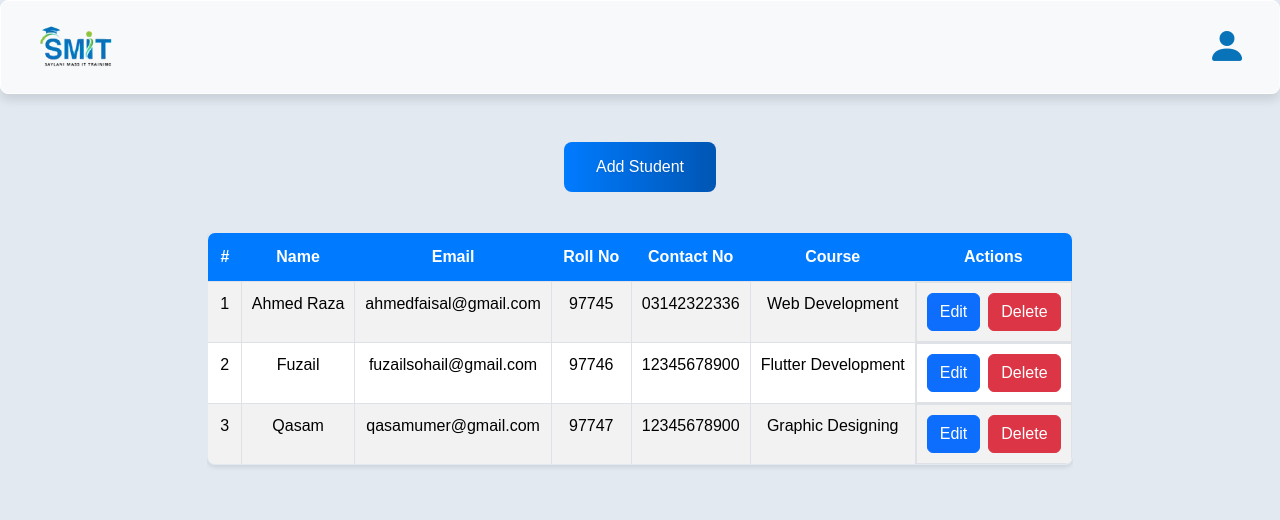
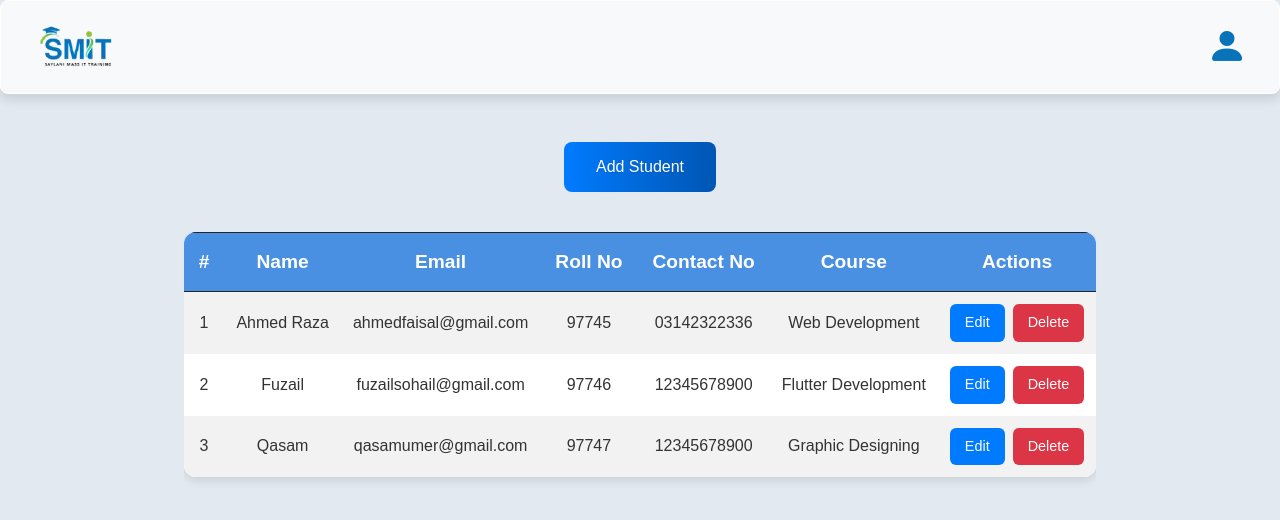
Before and after one commit to ahmedraza13/Student-Crud, a React (Vite) app: page / in a window 1280 px wide. Shown: the top 520 px of the page. Built offline with nearby package versions, Linux system fonts and the light colour scheme.

Commit message:
ui change

```diff
--- a/src/index.css
+++ b/src/index.css
@@ -198,70 +198,105 @@ nav {
   }
 }
 
-/* Centering the table container */
+/* Enhanced Table Styling */
 .table-wrapper {
   display: flex;
   justify-content: center;
   align-items: center;
   padding: 20px;
   margin: 20px auto;
-  width: 90%; /* Adjust width as needed */
+  width: 90%;
 }
 
-/* Table styling */
+/* Custom Table Styles */
 .custom-table {
-  border: 1px solid #dee2e6;
-  border-radius: 8px;
+  border: none;
+  border-radius: 12px;
   overflow: hidden;
-  box-shadow: 0 2px 5px rgba(0, 0, 0, 0.1);
+  box-shadow: 0 4px 8px rgba(0, 0, 0, 0.1);
+  background-color: #ffffff;
 }
 
-/* Header styles */
+/* Table Header */
 .custom-table thead th {
-  background-color: #007bff;
-  color: #fff;
+  background-color: #4a90e2; /* Light blue color */
+  color: #ffffff;
+  font-size: 1.2rem;
   text-align: center;
-  font-weight: bold;
-  padding: 12px;
+  font-weight: 600;
+  padding: 15px;
   border: none;
 }
 
-/* Row styles */
+/* Table Rows */
 .custom-table tbody tr {
-  transition: all 0.3s ease;
-  cursor: pointer;
+  transition: all 0.3s ease-in-out;
   text-align: center;
+  border: none;
 }
 
+/* Hover Effect on Rows */
 .custom-table tbody tr:hover {
-  background-color: #f1f1f1;
+  background-color: #f9f9f9; /* Subtle hover effect */
+  box-shadow: inset 0 0 10px rgba(0, 0, 0, 0.05);
 }
 
+/* Table Cells */
 .custom-table tbody td {
-  text-align: center;
-  padding: 10px;
-  border: 1px solid #dee2e6;
+  padding: 12px;
+  border: none;
+  font-size: 1rem;
+  color: #333333;
+  vertical-align: middle;
 }
 
-/* Action column style */
-.custom-table td:last-child {
-  color: #007bff;
-  cursor: pointer;
+/* Button Styles */
+.custom-table tbody td .btn {
+  padding: 8px 15px;
+  font-size: 0.9rem;
+  border-radius: 6px;
+  transition: all 0.2s ease-in-out;
 }
 
-.custom-table td:last-child:hover {
-  color: #0056b3;
-  text-decoration: underline;
+/* Primary Button */
+.custom-table tbody td .btn-primary {
+  background-color: #007bff;
+  border: none;
+  color: white;
 }
 
-/* Responsive adjustments */
+.custom-table tbody td .btn-primary:hover {
+  background-color: #0056b3;
+}
+
+/* Danger Button */
+.custom-table tbody td .btn-danger {
+  background-color: #dc3545;
+  border: none;
+  color: white;
+}
+
+.custom-table tbody td .btn-danger:hover {
+  background-color: #a71d2a;
+}
+
+/* Alternate Row Background */
+.custom-table tbody tr:nth-child(even) {
+  background-color: #f2f2f2;
+}
+
+/* Adjust for Smaller Screens */
 @media (max-width: 768px) {
-  .table-wrapper {
+  .custom-table {
     width: 100%;
-    padding: 10px;
+    font-size: 0.9rem;
   }
 
-  .custom-table {
-    font-size: 14px;
+  .custom-table thead th {
+    font-size: 1rem;
+  }
+
+  .custom-table tbody td {
+    padding: 8px;
   }
 }
```
